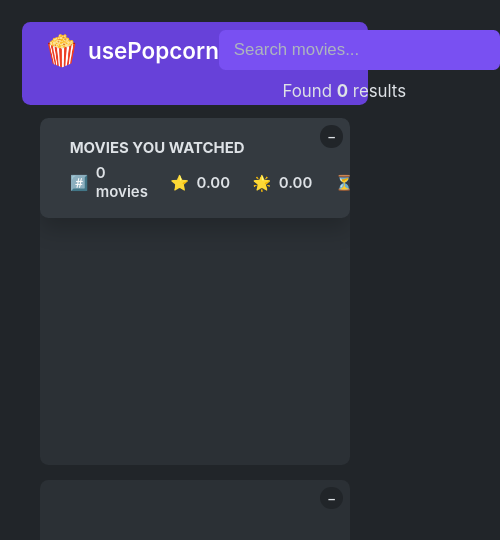
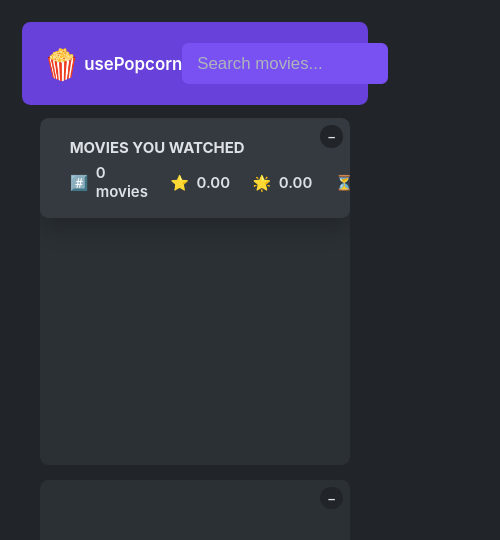
Before and after one commit to Ashoka2002/usePopcorn, a React (Create React App) app: page / in a window 390 px wide. Shown: the top 540 px of the page, 500 px wide, since content can reach past the window. Built offline with nearby package versions, Linux system fonts and the light colour scheme.

Commit message:
final media query

```diff
--- a/src/App.js
+++ b/src/App.js
@@ -36,7 +36,7 @@ export default function App() {
     <>
       <Navbar>
         <Search query={query} setQuery={setQuery} />
-        <NumResults movies={movies} />
+        {movies.length > 0 && <NumResults movies={movies} />}
       </Navbar>
 
       <Main>
--- a/src/index.css
+++ b/src/index.css
@@ -392,3 +392,22 @@ body {
     position: relative;
   }
 }
+
+@media screen and (max-width: 540px) {
+  .search {
+    width: 100%;
+    min-width: 22rem;
+  }
+  .num-results {
+    grid-column: span 2;
+    margin-right: 7rem;
+  }
+  .logo h1 {
+    font-size: 1.8rem;
+    font-weight: 600;
+    color: #fff;
+  }
+  .logo {
+    gap: 0.4rem;
+  }
+}
```
